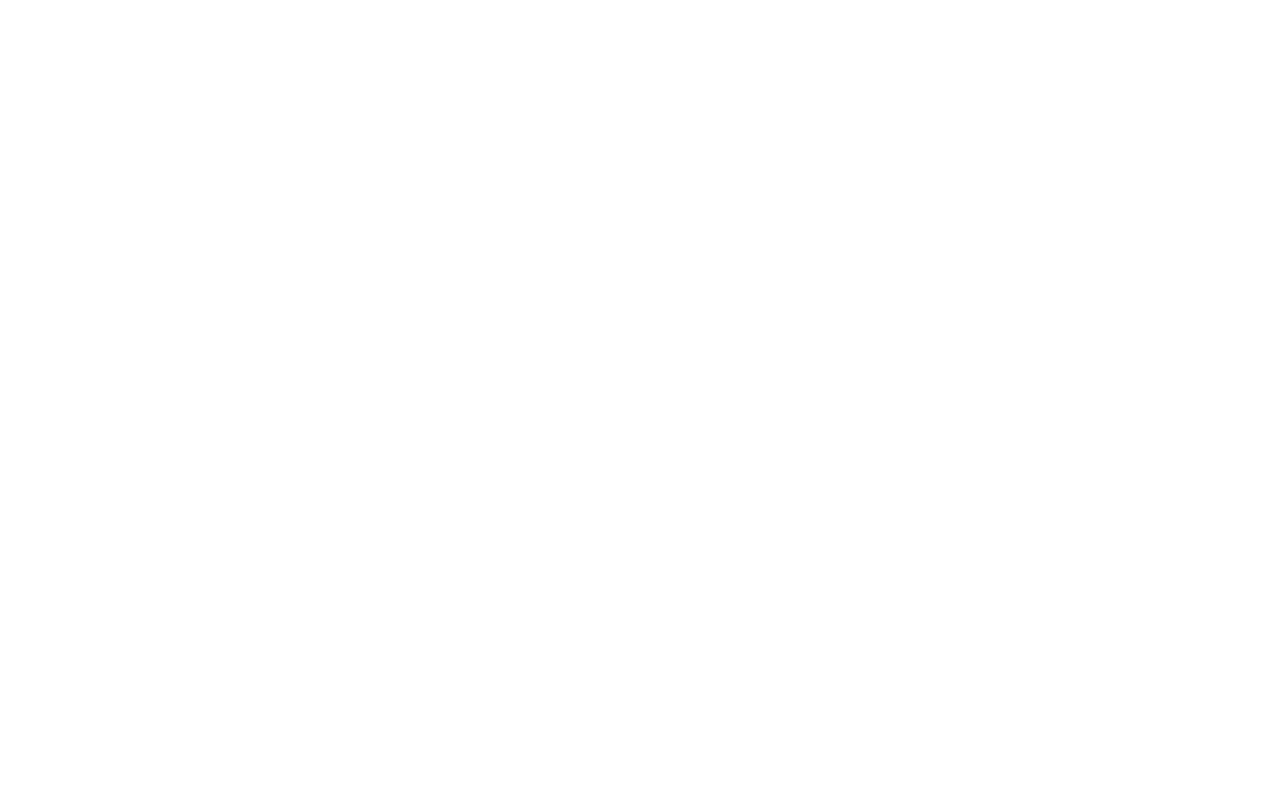
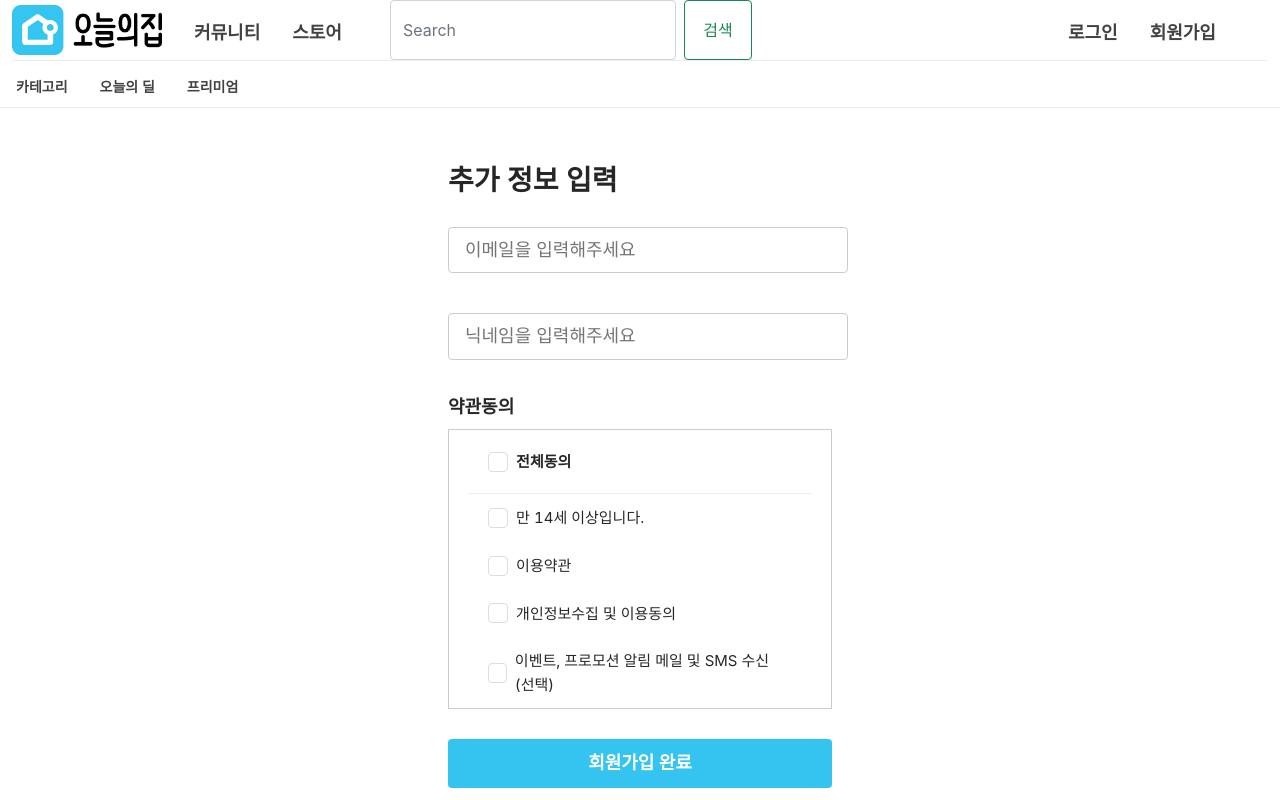
Before and after one commit to TodayHouse/TodayHouse-Frontend, a React (Create React App) app: page /social-signup in a window 1280 px wide. Before the commit this address had no page. Built offline with nearby package versions, Linux system fonts and the light colour scheme; no server answers.

Commit message:
feat: 소셜 회원가입 추가 정보 입력 페이지 구현

```diff
--- a/src/App.js
+++ b/src/App.js
@@ -1,6 +1,6 @@
-import React, { useState, useEffect } from 'react'
-import styled, { ThemeProvider } from 'styled-components'
-import theme from './theme'
+import React, { useState, useEffect } from "react"
+import styled, { ThemeProvider } from "styled-components"
+import theme from "./theme"
 import {
   Login,
   Main,
@@ -13,10 +13,11 @@
   Edit,
   Board,
   Order,
-} from '../src/pages/index'
-import { BrowserRouter, Routes, Route } from 'react-router-dom'
+  SocialSignup,
+} from "../src/pages/index"
+import { BrowserRouter, Routes, Route } from "react-router-dom"
 
-import { Cookies } from 'react-cookie'
+import { Cookies } from "react-cookie"
 const cookies = new Cookies()
 
 export const setCookie = (name, value, option) => {
@@ -42,7 +43,7 @@
   return (
     <ThemeProvider theme={theme}>
       <BrowserRouter>
-        <div style={{ width: '100vw' }}>
+        <div style={{ width: "100vw" }}>
           <Routes>
             <Route path="/" element={<Main />}>
               <Route path="/advices" element={<Advices />}></Route>
@@ -52,6 +53,7 @@
               <Route path="/story/post" element={<StoryPostDetail />} />
               <Route path="/product/:id" element={<Product />} />
               <Route path="/order" element={<Order />} />
+              <Route path="/social-signup" element={<SocialSignup />} />
             </Route>
             <Route path="/editor" element={<Edit />}></Route>
             <Route path="/login" element={<Login />} />
--- a/src/elements/Button.js
+++ b/src/elements/Button.js
@@ -1,9 +1,13 @@
-import React from 'react'
-import styled from 'styled-components'
+import React from "react"
+import styled from "styled-components"
 
 const Button = (props) => {
-  const { children } = props
-  return <Btn {...props}>{children}</Btn>
+  const { children, onClick } = props
+  return (
+    <Btn {...props} onClick={onClick}>
+      {children}
+    </Btn>
+  )
 }
 
 const Btn = styled.button`
--- /dev/null
+++ b/src/elements/Input.js
@@ -0,0 +1,30 @@
+import React from "react"
+import styled from "styled-components"
+
+const Input = (props) => {
+  const { width, fontSize, margin, placeholder, name, onChange } = props
+  return (
+    <InputBox
+      {...props}
+      placeholder={placeholder}
+      name={name}
+      onChange={onChange}
+    />
+  )
+}
+
+Input.defaultProps = {
+  width: "",
+  fontSize: "18px",
+  margin: "",
+}
+
+const InputBox = styled.input`
+  width: ${(props) => props.width};
+  font-size: ${(props) => props.fontSize};
+  padding: 8px 16px;
+  border: 1px solid #cccccc;
+  border-radius: 4px;
+  margin: ${(props) => props.margin};
+`
+export default Input
--- a/src/elements/index.js
+++ b/src/elements/index.js
@@ -1,2 +1,3 @@
-import Button from './Button'
-export { Button }
+import Button from "./Button"
+import Input from "./Input"
+export { Button, Input }
--- a/src/pages/Signup/components/AgreeView.js
+++ b/src/pages/Signup/components/AgreeView.js
@@ -1,14 +1,14 @@
-import React, { useEffect, useState } from 'react'
-import styled from 'styled-components'
-import { AgreeElement, Checkbox } from '../elements'
-import { useDispatch } from 'react-redux'
-import { changeAgree } from '../../../reducer/signup'
+import React, { useEffect, useState } from "react"
+import styled from "styled-components"
+import { AgreeElement, Checkbox } from "../elements"
+import { useDispatch } from "react-redux"
+import { changeAgree } from "../../../reducer/signup"
 
 const texts = [
-  '만 14세 이상입니다.',
-  '이용약관',
-  '개인정보수집 및 이용동의',
-  '이벤트, 프로모션 알림 메일 및 SMS 수신',
+  "만 14세 이상입니다.",
+  "이용약관",
+  "개인정보수집 및 이용동의",
+  "이벤트, 프로모션 알림 메일 및 SMS 수신 (선택)",
 ]
 const AgreeView = () => {
   const dispatch = useDispatch()
--- /dev/null
+++ b/src/pages/SocialSignup/SocialSignup.js
@@ -0,0 +1,190 @@
+import React, { useEffect, useState } from "react"
+import styled from "styled-components"
+import { Button } from "../../elements"
+import { AgreeView } from "../Signup/components"
+import axios from "axios"
+import theme from "../../theme"
+import { useDispatch, useSelector } from "react-redux"
+import { changeAgree } from "../../reducer/signup"
+
+const SocialSignup = () => {
+  const dispatch = useDispatch()
+  const url = theme.apiUrl
+  const agree = useSelector((state) => state.signup.agree)
+
+  const [form, setForm] = useState({
+    email: "",
+    nickname: "",
+  })
+  const [emailMsg, setEmailMsg] = useState("")
+  const [nickMsg, setNickMsg] = useState("")
+
+  const [emailColor, setEmailColor] = useState("#cccccc")
+  const [nickColor, setNickColor] = useState("#cccccc")
+
+  const handleChange = (e) => {
+    const changed = {
+      ...form,
+      [e.target.name]: e.target.value,
+    }
+    setForm(changed)
+  }
+
+  // 이메일 형식 체크 정규식
+  const emailRegExp = (str) => {
+    var regExp =
+      /^[0-9a-zA-Z]([-_\.]?[0-9a-zA-Z])*@[0-9a-zA-Z]([-_\.]?[0-9a-zA-Z])*\.[a-zA-Z]{2,3}$/i
+    return regExp.test(str) ? true : false
+  }
+
+  // 2자 이상 15자 이하의 영문, 숫자, 한글로 이루어진 닉네임 형식 체크 정규식
+  const nicknameRegExp = (str) => {
+    var regExp = /^([a-zA-Z0-9ㄱ-ㅎ|ㅏ-ㅣ|가-힣]).{1,14}$/
+    return regExp.test(str) ? true : false
+  }
+
+  const checkEmail = (email) => {
+    if (emailRegExp(email) || email.length === 0) {
+      setEmailMsg("")
+      setEmailColor("#cccccc")
+
+      if (emailRegExp(email)) {
+        //이메일 중복 체크
+        axios.get(url + `users/emails/${email}/exist`).then((response) => {
+          if (response.data.result) setEmailMsg("이미 가입된 이메일입니다.")
+        })
+      }
+    } else {
+      setEmailMsg("이메일 형식이 올바르지 않습니다.")
+      setEmailColor("red")
+    }
+  }
+
+  const checkNickname = (nick) => {
+    if (nicknameRegExp(nick) || nick.length === 0) {
+      axios.get(url + `users/nicknames/${nick}/exist`).then((response) => {
+        console.log(response)
+        if (response.data.result) {
+          //닉네임 중복
+          setNickMsg("사용 중인 닉네임입니다.")
+          setNickColor("red")
+        } else {
+          setNickMsg("")
+          setNickColor("#cccccc")
+        }
+      })
+    } else if (nick.length < 2) {
+      setNickMsg("2자 이상 입력해주세요.")
+      setNickColor("red")
+    } else if (nick.length > 15) {
+      setNickMsg("15자 이하로 입력해주세요.")
+      setNickColor("red")
+    }
+  }
+
+  const onSubmit = () => {
+    axios
+      .put(
+        url + "oauth2/signup",
+        {
+          agreeAge: agree[0],
+          agreeTOS: agree[1],
+          agreePICU: agree[2],
+          agreePromotion: agree[3],
+          email: form.email,
+          nickname: form.nickname,
+        },
+        {
+          headers: {
+            "Content-Type": "application/json",
+          },
+        }
+      )
+      .then((response) => {
+        if (response.data.isSuccess) {
+          alert("회원가입이 완료되었습니다.")
+          dispatch(changeAgree([false, false, false, false]))
+        }
+      })
+      .catch((e) => console.log(e))
+  }
+
+  useEffect(() => {
+    checkEmail(form.email)
+  }, [form.email])
+
+  useEffect(() => {
+    checkNickname(form.nickname)
+  }, [form.nickname])
+
+  return (
+    <Container>
+      <SignupContainer>
+        <Label>추가 정보 입력</Label>
+        <InputContainer>
+          <EmailContainer>
+            <EmailInput
+              placeholder="이메일을 입력해주세요"
+              name="email"
+              onChange={handleChange}
+              color={emailColor}
+            />
+            <Msg>{emailMsg}</Msg>
+          </EmailContainer>
+          <NicknameContainer>
+            <NicknameInput
+              placeholder="닉네임을 입력해주세요"
+              name="nickname"
+              onChange={handleChange}
+              color={nickColor}
+            />
+            <Msg>{nickMsg}</Msg>
+          </NicknameContainer>
+        </InputContainer>
+        <AgreeView />
+        <Button onClick={onSubmit}>회원가입 완료</Button>
+      </SignupContainer>
+    </Container>
+  )
+}
+const Container = styled.div`
+  display: flex;
+  flex-direction: column;
+  align-items: center;
+  margin-top: 50px;
+  //background-color: pink;
+`
+const SignupContainer = styled.div`
+  display: flex;
+  flex-direction: column;
+  width: 30%;
+  //background-color: skyblue;
+`
+const Label = styled.span`
+  font-size: 28px;
+  font-weight: bold;
+`
+const InputContainer = styled.div`
+  display: flex;
+  flex-direction: column;
+  margin-top: 10px;
+`
+const EmailInput = styled.input`
+  width: 400px;
+  font-size: 18px;
+  padding: 8px 16px;
+  border: 1px solid ${(props) => props.color};
+  border-radius: 4px;
+`
+const NicknameInput = styled(EmailInput)``
+const EmailContainer = styled.div`
+  display: flex;
+  flex-direction: column;
+  margin: 15px 0px;
+`
+const NicknameContainer = styled(EmailContainer)``
+const Msg = styled.span`
+  margin-top: 10px;
+  color: red;
+`
+export default SocialSignup
```
Also changed, not shown: src/pages/Signup/Signup.js (+107 -101 lines), src/pages/index.js (+13 -12 lines).
